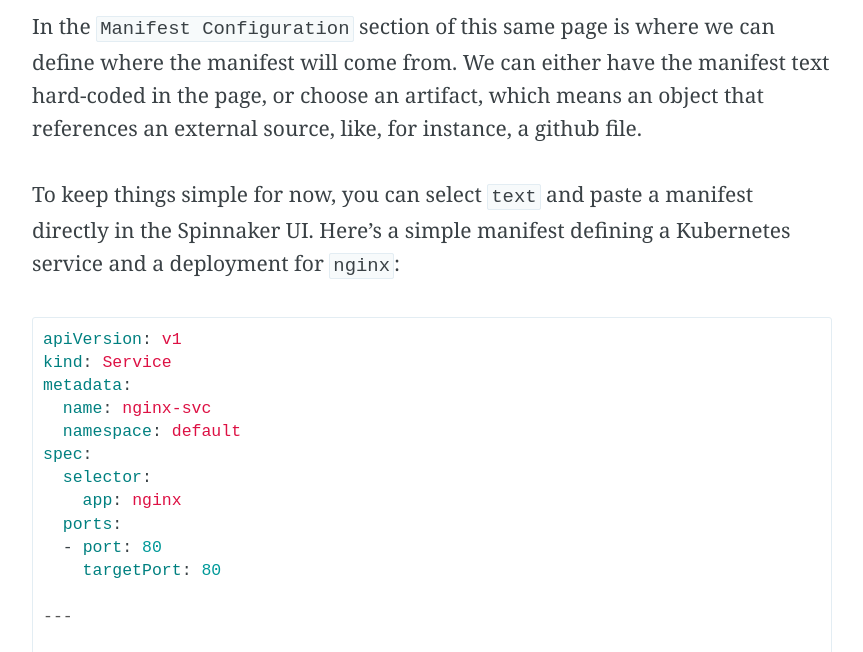
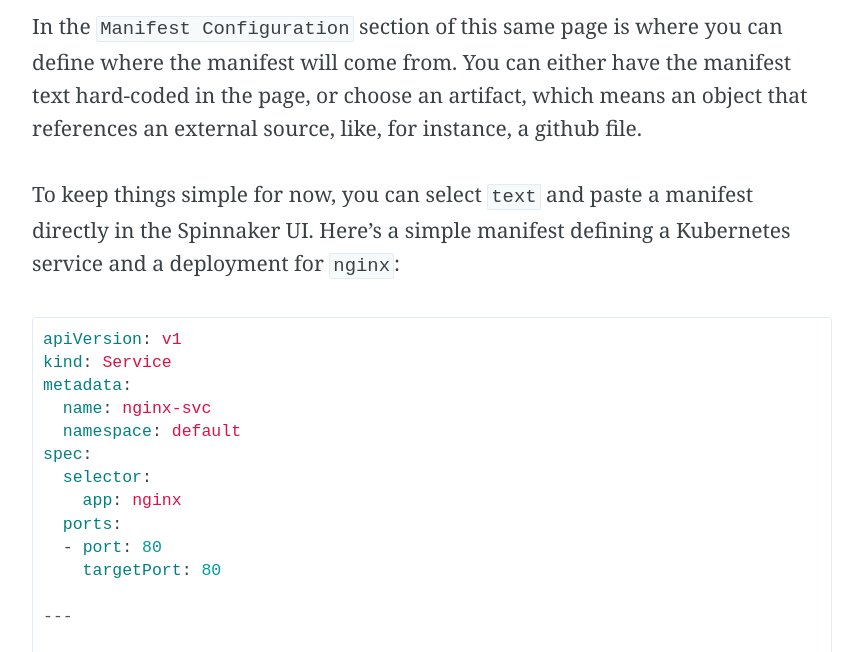
Before and after one commit to brianstorti/brianstorti.github.io, a Jekyll site: the page built from _posts/2021-05-24-ultimate-guide-to-using-kubernetes-with-spinnaker.md, in a window 1280 px wide and 900 px high, scrolled down 9043 px, cut to the strip 248-900 px from the top of the window. Shown: the whole strip, without its empty margins (208-1071 px from the left). Built offline with Jekyll 4.4.1, drawn with Linux system fonts in a browser that asks for light colours; comment, search, counter and statistics services are not loaded; some of the changed text lies outside the part shown.

Commit message:
we/you our/your

````diff
--- a/_posts/2021-05-24-ultimate-guide-to-using-kubernetes-with-spinnaker.md
+++ b/_posts/2021-05-24-ultimate-guide-to-using-kubernetes-with-spinnaker.md
@@ -27,7 +27,7 @@
 
 Spinnaker is composed of several services that run independently, and running each one of them manually would be a lot of work. Thankfully, the Spinnaker team also provides a CLI tool, called `halyard`, to help installing, configuring, and upgrading Spinnaker.
 
-Using `halyard`, we will run all these services that compose Spinnaker in our Kubernetes cluster. In this article I will run Spinnaker in the same Kubernetes cluster as my applications, but you could also have a dedicated cluster just for Spinnaker.
+Using `halyard`, you will run all these services that compose Spinnaker in your Kubernetes cluster. In this article I will run Spinnaker in the same Kubernetes cluster as my applications, but you could also have a dedicated cluster just for Spinnaker.
 
 #### Running Halyard
 
@@ -124,7 +124,7 @@
 $ hal deploy apply
 ```
 
-When you run `hal deploy apply`, halyard will check everything is fine and will start running the Spinnaker services in the account we configured.
+When you run `hal deploy apply`, halyard will check everything is fine and will start running the Spinnaker services in the account you configured.
 
 Assuming you have `kubectl` running and using the same context you used for Spinnaker (`demo-cluster`), you can see the pods being created in the `spinnaker` namespace:
 
@@ -183,7 +183,7 @@
 
 ![Pipeline stage to deploy manifest](https://imgur.com/5crr6gT.png)
 
-In the `Manifest Configuration` section of this same page is where we can define where the manifest will come from. We can either have the manifest text hard-coded in the page, or choose an artifact, which means an object that references an external source, like, for instance, a github file.
+In the `Manifest Configuration` section of this same page is where you can define where the manifest will come from. You can either have the manifest text hard-coded in the page, or choose an artifact, which means an object that references an external source, like, for instance, a github file.
 
 To keep things simple for now, you can select `text` and paste a manifest directly in the Spinnaker UI. Here's a simple manifest defining a Kubernetes service and a deployment for `nginx`:
 
@@ -260,11 +260,11 @@
 
 ![Spinnaker clusters view](https://imgur.com/6eoEgLx.png)
 
-* **Load Balancers**: This is where Spinnaker shows our Kubernetes `Service`s and `Ingress`es. You can see you have a single service, `nginx-svc`, and all the pods that behind it.
+* **Load Balancers**: This is where Spinnaker shows your Kubernetes `Service`s and `Ingress`es. You can see you have a single service, `nginx-svc`, and all the pods that behind it.
 
 ![Spinnaker load balancers view](https://imgur.com/sZHiNzv.png)
 
-* **Firewalls**: Lastly, we have the `Firewalls`, where Spinnaker shows our `NetworkPolicies`. You haven't create any policies, so this page should be empty.
+* **Firewalls**: Lastly, there is the `Firewalls` page, where Spinnaker shows your `NetworkPolicies`. You haven't create any policies, so this page should be empty.
 
 It's important to note these terms could mean very different things for different providers. For example, if you were using AWS, you could use Spinnaker to spin up a new Application Load Balancer (ALB).
 
@@ -425,7 +425,7 @@
 
 #### Fetching Manifests From Github
 
-You could define your Kubernetes `yaml` manifests directly in Spinnaker, like you did previously for `nginx`, and that works fine, but we lose the benefits of having these manifests versioned with our code, and potentially even making changes to these files in Github trigger a pipeline execution.
+You could define your Kubernetes `yaml` manifests directly in Spinnaker, like you did previously for `nginx`, and that works fine, but you lose the benefits of having these manifests versioned with your code, and potentially even making changes to these files in Github trigger a pipeline execution.
 
 For this sample service, you will make Spinnaker fetch the files directly from the Github repository you created previously. This repo has two manifest files: `service.yaml` and `deployment.yaml`, so you will create two stages in this pipeline you just configured, one to deploy the service, and another to create the Kubernetes `service`.
 
````
Also changed, not shown: other parts of _posts/2021-05-24-ultimate-guide-to-using-kubernetes-with-spinnaker.md (+1 -1 lines).
